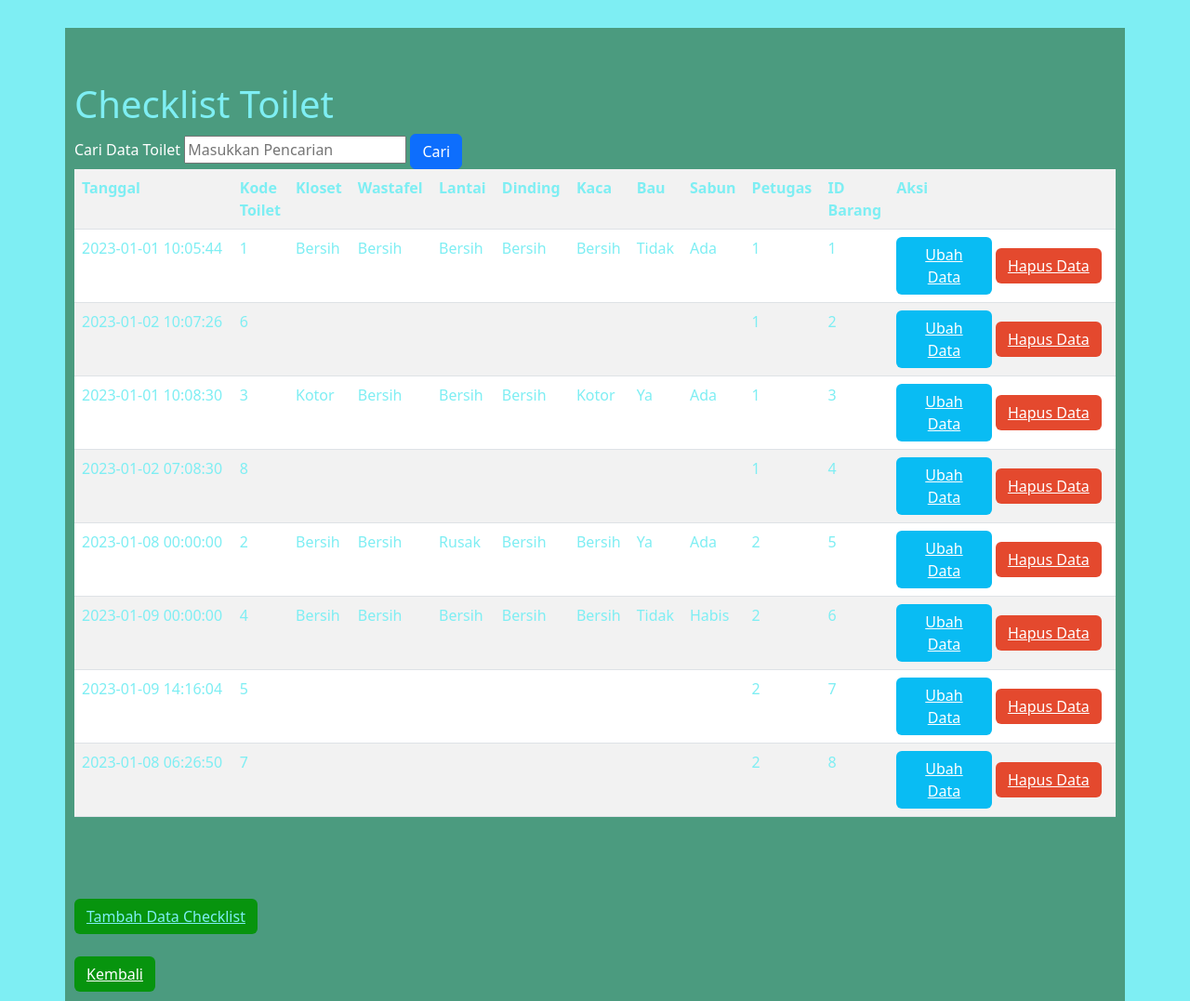
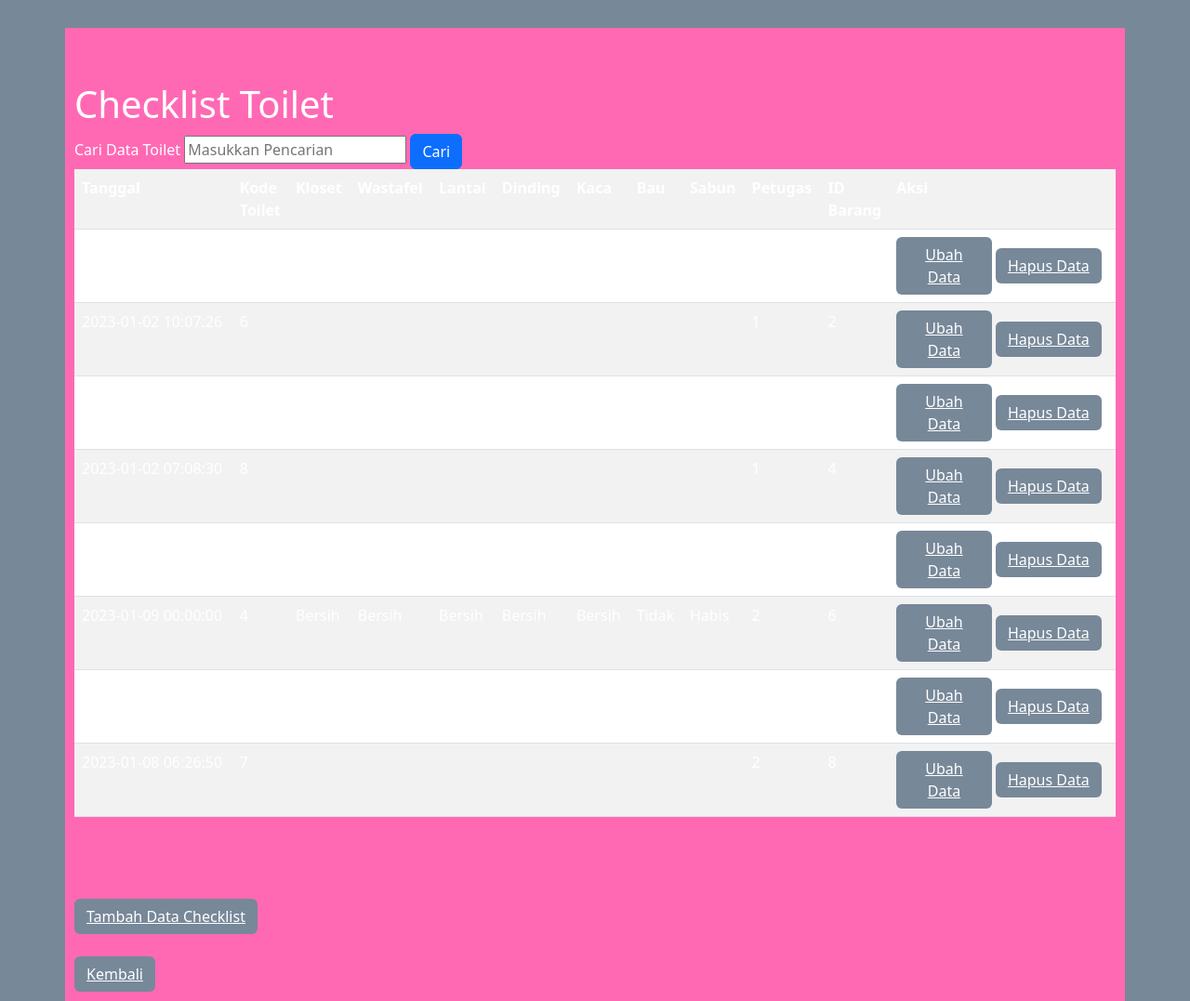
Before and after one commit to MuhammadReza1234/Project-Checklist-Toilet, a PHP site: page / in a window 1280 px wide. Shown: the whole page at 93% size. Run offline with PHP 8.4, Linux system fonts and the light colour scheme; data comes from the database, SQL or seed files in the repository.

Commit message:
Update index.php

```diff
--- a/checklist/index.php
+++ b/checklist/index.php
@@ -19,16 +19,16 @@ $result = mysqli_query($koneksi, $sql);
 <html lang="en">
 <head>
     <meta charset="UTF-8">
-    <title>Hidayat Tulloh UAS</title>
+    <title>Checklist Toilet</title>
     <link href="style.css" rel="stylesheet" type="text/css" />
     <link href="https://cdn.jsdelivr.net/npm/bootstrap@5.3.0-alpha1/dist/css/bootstrap.min.css" rel="stylesheet" integrity="sha384-GLhlTQ8iRABdZLl6O3oVMWSktQOp6b7In1Zl3/Jr59b6EGGoI1aFkw7cmDA6j6gD" crossorigin="anonymous">
 
 </head>
-<body style="margin-top: 30px; background-color: #7eeef3;">
-    <div class="container" style="background-color: #4b9b7f; width: 250%; padding: 10px;">
+<body style="margin-top: 30px; background-color: #778899;">
+    <div class="container" style="background-color: #FF69B4; width: 250%; padding: 10px;">
         <br><br>
         <div class="head">
-        <h1 style="color: #7eeef3;">Checklist Toilet</h1>
+        <h1 style="color: #FFFFFF;">Checklist Toilet</h1>
         <form>
             <div class="form-group" action="index.php" method="get" >
                 <label for="q" style="color: #FFFFFF;">Cari Data Toilet</label>
@@ -40,36 +40,36 @@ $result = mysqli_query($koneksi, $sql);
         <div class="main">
             <table class="table table-striped table-hover">
             <tr>
-                <th style="color: #7eeef3;">Tanggal</th>
-                <th style="color: #7eeef3; width: 5%;">Kode Toilet</th>
-                <th style="color: #7eeef3;">Kloset</th>
-                <th style="color: #7eeef3;">Wastafel</th>
-                <th style="color: #7eeef3;">Lantai</th>
-                <th style="color: #7eeef3;">Dinding</th>
-                <th style="color: #7eeef3;">Kaca</th>
-                <th style="color: #7eeef3;">Bau</th>
-                <th style="color: #7eeef3;">Sabun</th>
-                <th style="color: #7eeef3;">Petugas</th>
-                <th style="color: #7eeef3; width: 5%;">ID Barang</th>
-                <th style="color: #7eeef3;">Aksi</th>
+                <th style="color: #FFFFFF;">Tanggal</th>
+                <th style="color: #FFFFFF; width: 5%;">Kode Toilet</th>
+                <th style="color: #FFFFFF;">Kloset</th>
+                <th style="color: #FFFFFF;">Wastafel</th>
+                <th style="color: #FFFFFF;">Lantai</th>
+                <th style="color: #FFFFFF;">Dinding</th>
+                <th style="color: #FFFFFF;">Kaca</th>
+                <th style="color: #FFFFFF;">Bau</th>
+                <th style="color: #FFFFFF;">Sabun</th>
+                <th style="color: #FFFFFF;">Petugas</th>
+                <th style="color: #FFFFFF; width: 5%;">ID Barang</th>
+                <th style="color: #FFFFFF;">Aksi</th>
             </tr>
             <?php if($result): ?>
             <?php while($row = mysqli_fetch_array($result)): ?>
             <tr>
-                <td style="color: #7eeef3;"><?= $row['tanggal'];?></td>
-                <td style="color: #7eeef3;"><?= $row['toilet_id'];?></td>
-                <td style="color: #7eeef3;"><?= $row['kloset'];?></td>
-                <td style="color: #7eeef3;"><?= $row['wastafel'];?></td>
-                <td style="color: #7eeef3;"><?= $row['lantai'];?></td>
-                <td style="color: #7eeef3;"><?= $row['dinding'];?></td>
-                <td style="color: #7eeef3;"><?= $row['kaca'];?></td>
-                <td style="color: #7eeef3;"><?= $row['bau'];?></td>
-                <td style="color: #7eeef3;"><?= $row['sabun'];?></td>
-                <td style="color: #7eeef3;"><?= $row['users_id'];?></td>
-                <td style="color: #7eeef3;"><?= $row['id'];?></td>
-                <td style="color: #7eeef3;">
-                    <button class="btn" type="button" style="background-color: #09bcf3; width: 45%;"><a style="color: #FFFFFF;" href="ubah.php?id=<?= $row['id'];?>">Ubah Data</a></button>
-                    <button class="btn" type="button" style="background-color: #e4492e; width: 50%;"><a style="color: #FFFFFF;" href="hapus.php?id=<?= $row['id'];?>">Hapus Data</a></button>
+                <td style="color: #FFFFFF;"><?= $row['tanggal'];?></td>
+                <td style="color: #FFFFFF;"><?= $row['toilet_id'];?></td>
+                <td style="color: #FFFFFF;"><?= $row['kloset'];?></td>
+                <td style="color: #FFFFFF;"><?= $row['wastafel'];?></td>
+                <td style="color: #FFFFFF;"><?= $row['lantai'];?></td>
+                <td style="color: #FFFFFF;"><?= $row['dinding'];?></td>
+                <td style="color: #FFFFFF;"><?= $row['kaca'];?></td>
+                <td style="color: #FFFFFF;"><?= $row['bau'];?></td>
+                <td style="color: #FFFFFF;"><?= $row['sabun'];?></td>
+                <td style="color: #FFFFFF;"><?= $row['users_id'];?></td>
+                <td style="color: #FFFFFF;"><?= $row['id'];?></td>
+                <td style="color: #FFFFFF;">
+                    <button class="btn" type="button" style="background-color: #778899; width: 45%;"><a style="color: #FFFFFF;" href="ubah.php?id=<?= $row['id'];?>">Ubah Data</a></button>
+                    <button class="btn" type="button" style="background-color: #778899; width: 50%;"><a style="color: #FFFFFF;" href="hapus.php?id=<?= $row['id'];?>">Hapus Data</a></button>
                 </td>
             </tr>
             <?php endwhile; else: ?>
@@ -80,10 +80,10 @@ $result = mysqli_query($koneksi, $sql);
             </table>
         </div><br><br><br>
         <div>
-        <button class="btn" type="button" style="background-color: #07940e;"><a style="color: #7eeef3" href="tambah.php">Tambah Data Checklist</a></button>
+        <button class="btn" type="button" style="background-color: #778899;"><a style="color: #FFFFFF" href="tambah.php">Tambah Data Checklist</a></button>
         </div> <br>
         <div>
-        <button class="btn" type="button" style="background-color: #07940e;"><a style="color: #FFFFFF" href="home.php">Kembali</a></button>
+        <button class="btn" type="button" style="background-color: #778899;"><a style="color: #FFFFFF" href="home.php">Kembali</a></button>
         </div>
     </div>
 </body>
```
